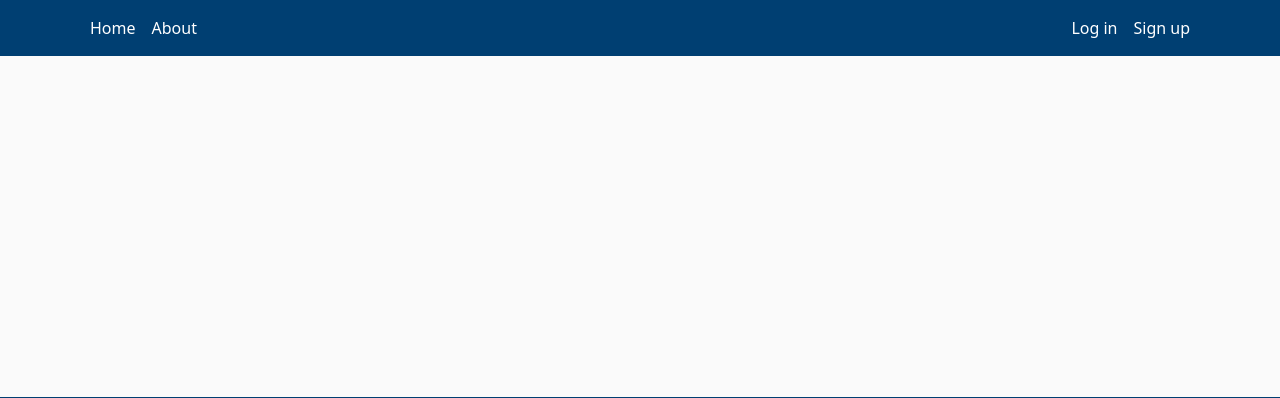
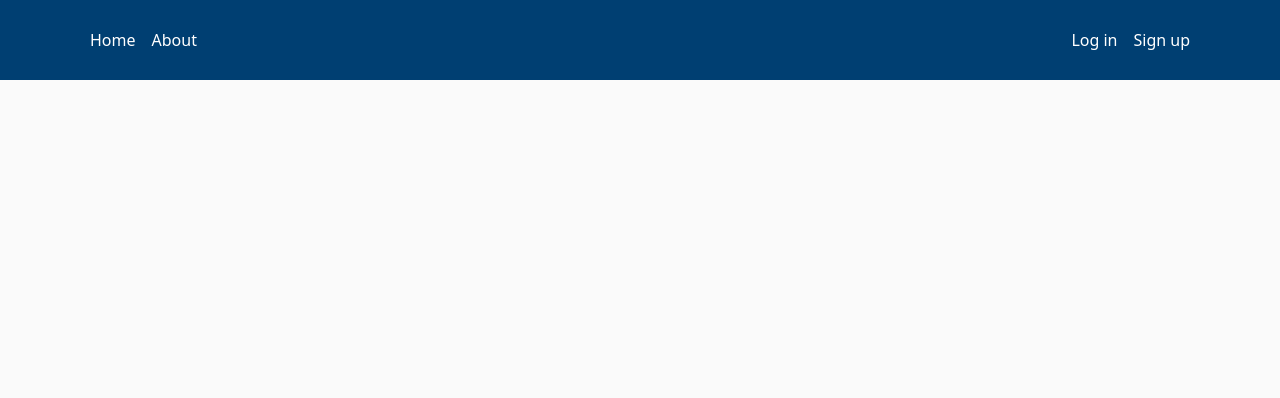
Before and after one commit to sphakamiso-git/Animal-website_Django, a Django app: page / in a window 1280 px wide. Shown: the top 398 px of the page. Run offline with Django 4.2, Linux system fonts and the light colour scheme; data that the repository does not hold is empty; some libraries are stand-ins or nearby versions.

Commit message:
modified the navigation bar

```diff
--- a/main/static/main/main.css
+++ b/main/static/main/main.css
@@ -213,3 +213,6 @@
   .footer-text a:hover {
     color:#ffffff;
   }
+  .navbar {
+    height:80px;
+  }
```
